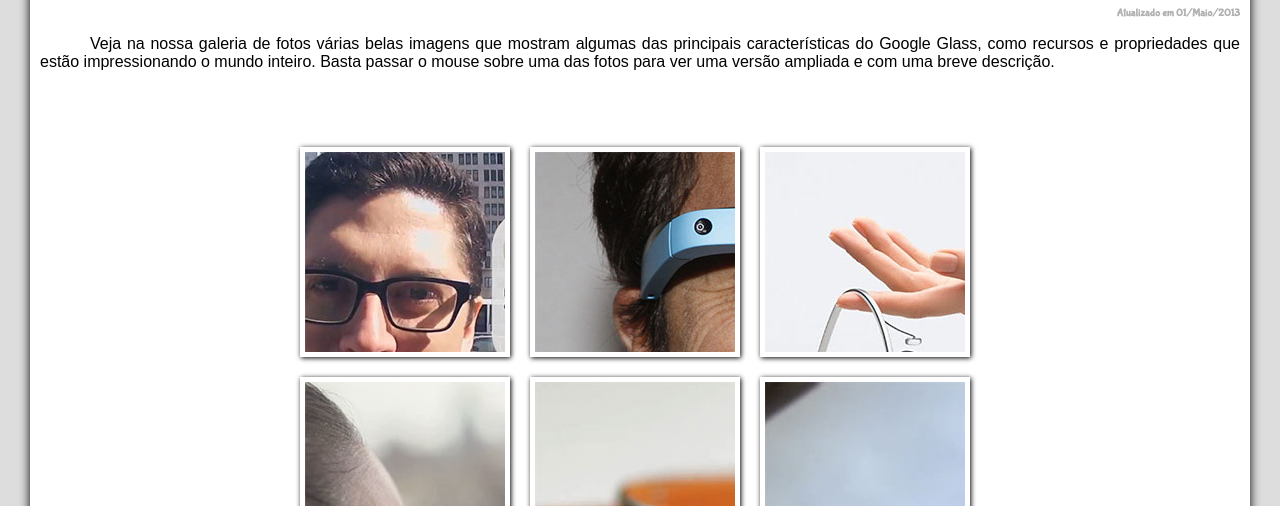
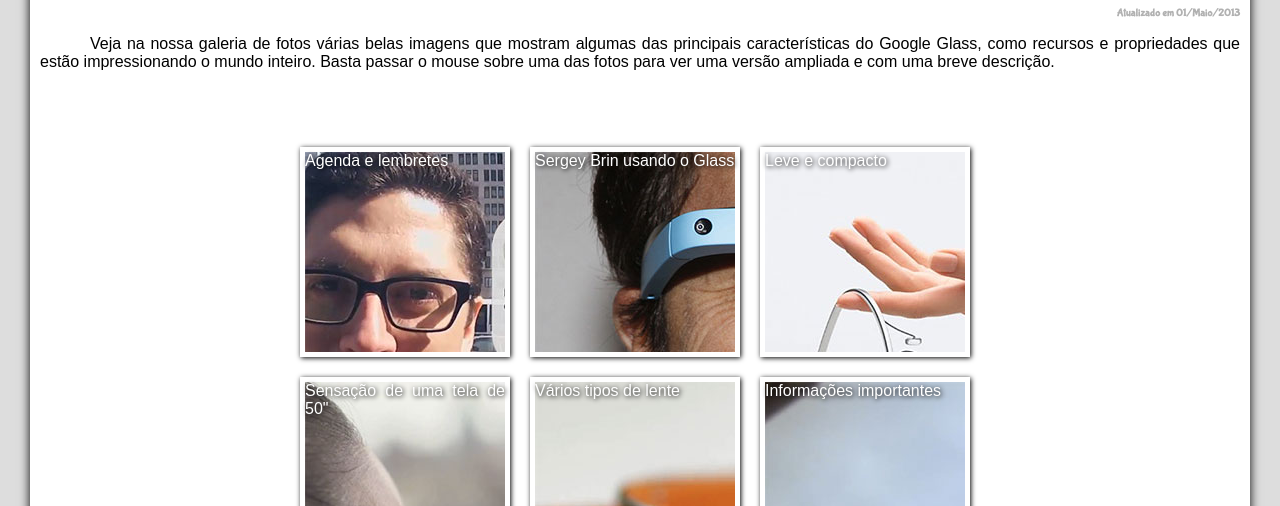
Before and after one commit to marcosscheffer/HTML-CSS, a plain HTML site: page Primeiro Site/photos.html in a window 1280 px wide. Shown: the part 294-800 px from the top of the page. Drawn offline with Linux system fonts and the light colour scheme.

Commit message:
Update style_photos.css

```diff
--- a/Primeiro Site/style/style_photos.css
+++ b/Primeiro Site/style/style_photos.css
@@ -35,7 +35,6 @@
     background-image: url("../midia/images/album/galeria-06.jpg");
 }
 ul#album_photos li span {
-    opacity: 0;
-    background-color: #60606060;
-
+    color: white;
+    text-shadow: 1px 1px 5px black;
 }
```
